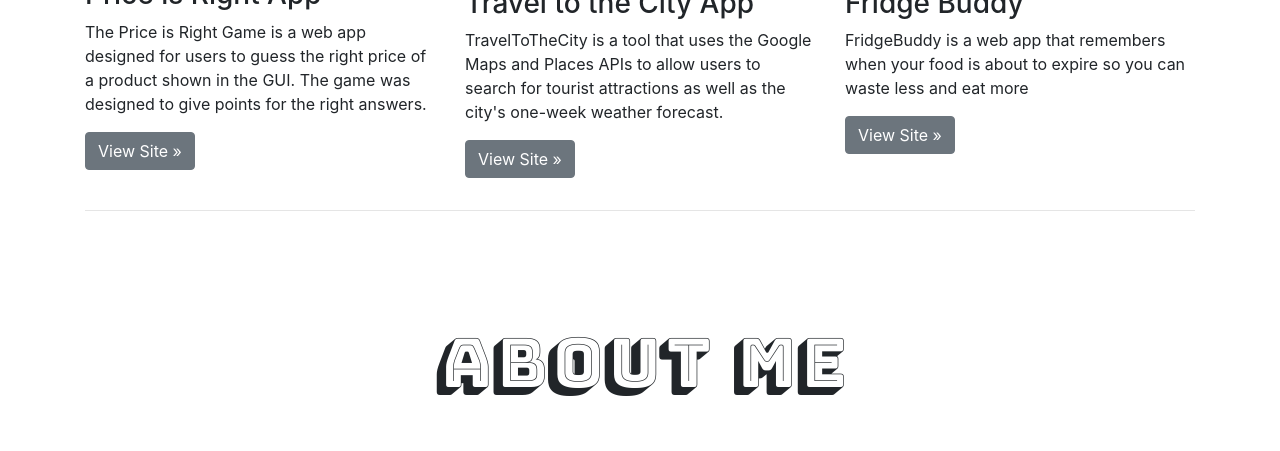
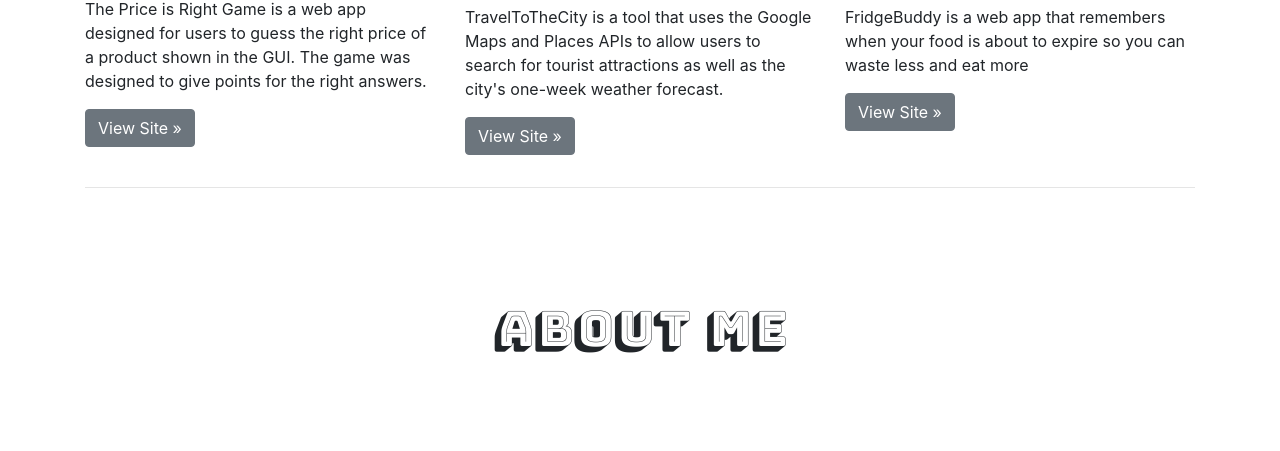
Before and after one commit to Shankarp88/Shankar-portfolio, a plain HTML site: page index.html in a window 1280 px wide. Shown: the part 823-1274 px from the top of the page. Drawn offline with nearby package versions, Linux system fonts and the light colour scheme.

Commit message:
Update style.css

```diff
--- a/style.css
+++ b/style.css
@@ -4,7 +4,7 @@
 
 .bungee {
   font-family: 'Bungee Shade', cursive;
-  font-size: 4.2em;
+  font-size: -webkit-xxx-large;
   padding: .5em 0em;
 }
 
```
